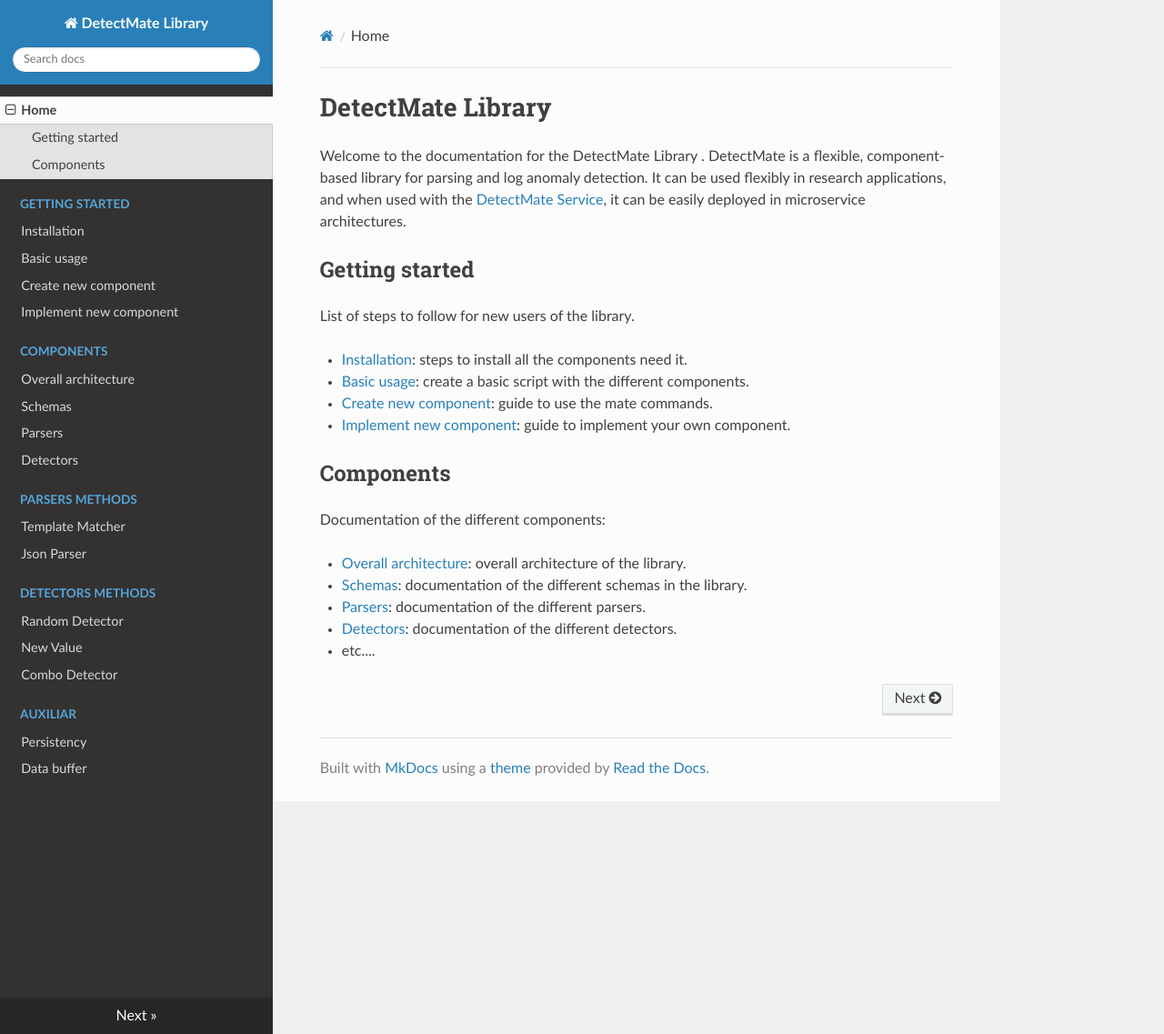
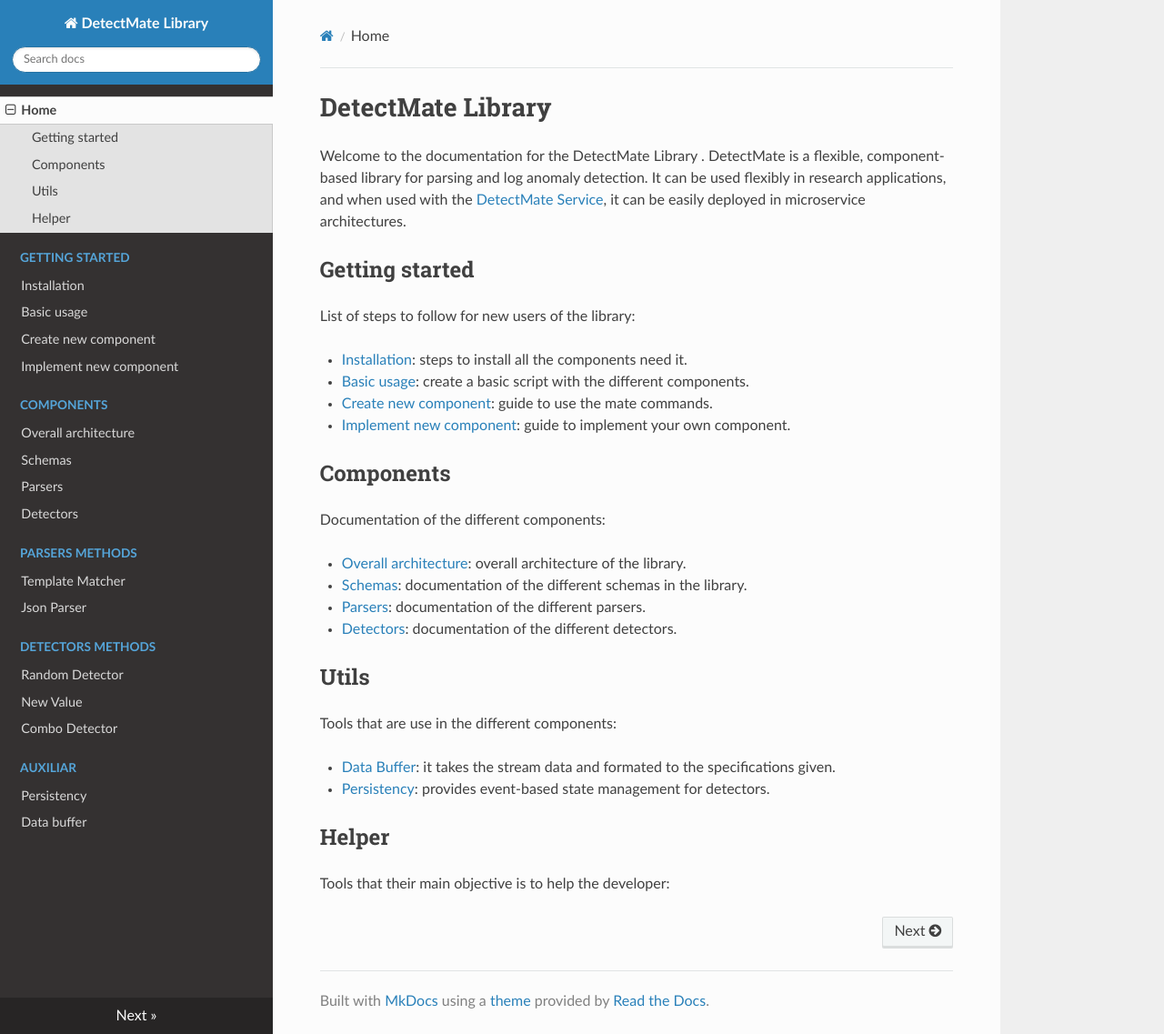
Before and after one commit to ait-detectmate/DetectMateLibrary, an MkDocs documentation site: the page built from docs/index.md, in a window 1280 px wide and 1137 px high. Shown: the whole window at 91% size. Built offline with MkDocs 1.6.1, drawn with Linux system fonts in a browser that asks for light colours; nearby versions of some CDN libraries.

Commit message:
improve index

```diff
--- a/docs/index.md
+++ b/docs/index.md
@@ -6,7 +6,7 @@
 
 ## Getting started
 
-List of steps to follow for new users of the library.
+List of steps to follow for new users of the library:
 
 * [Installation](installation.md): steps to install all the components need it.
 * [Basic usage](basic_usage.md): create a basic script with the different components.
@@ -21,4 +21,13 @@
 * [Schemas](schemas.md): documentation of the different schemas in the library.
 * [Parsers](parsers.md): documentation of the different parsers.
 * [Detectors](detectors.md): documentation of the different detectors.
-* etc....
+
+## Utils
+
+Tools that are use in the different components:
+
+* [Data Buffer](auxiliar/input_buffer.md): it takes the stream data and formated to the specifications given.
+* [Persistency](auxiliar/persistency.md): provides event-based state management for detectors.
+
+## Helper
+Tools that their main objective is to help the developer:
```
Also changed, not shown: 1 other file.
